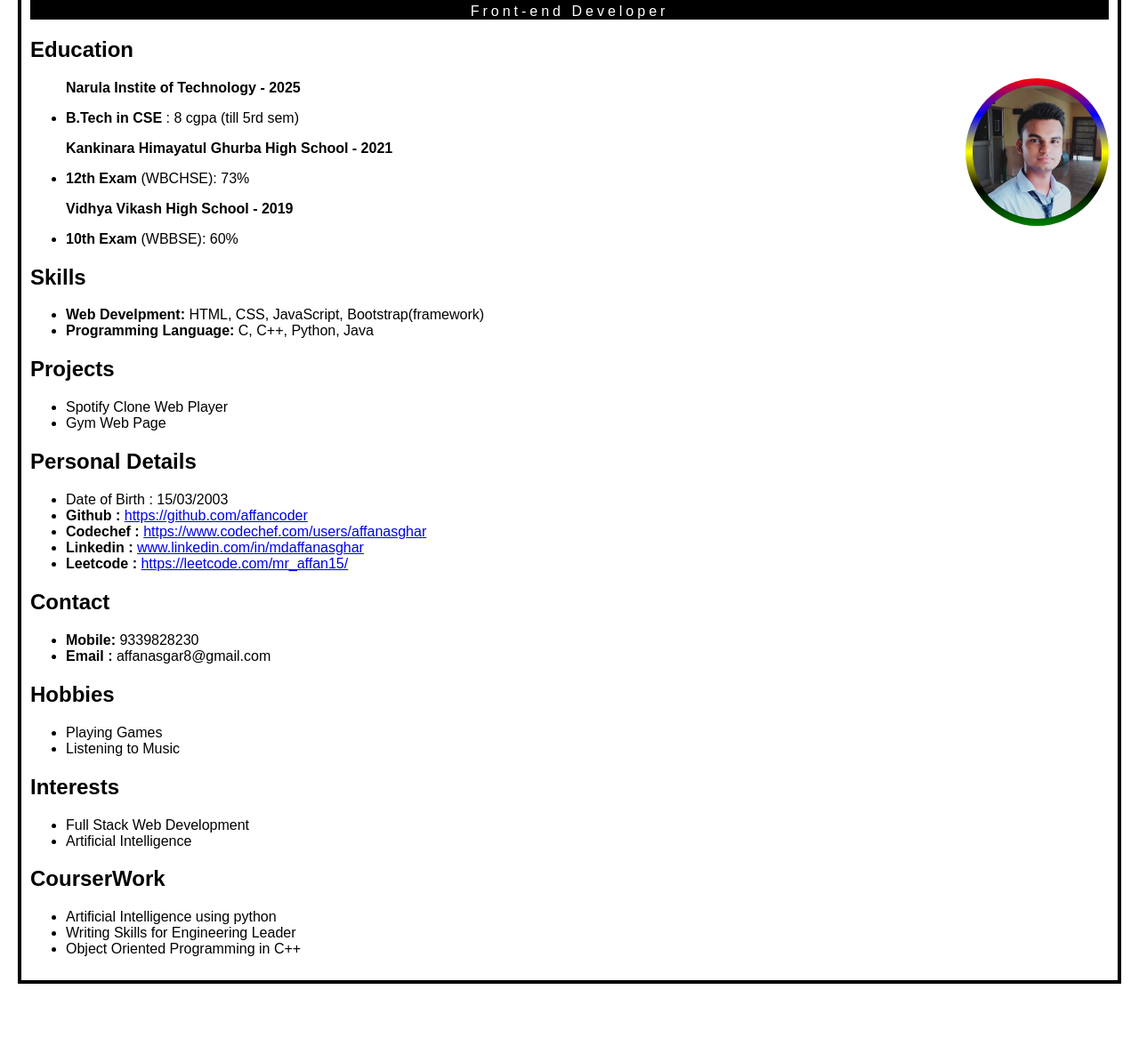
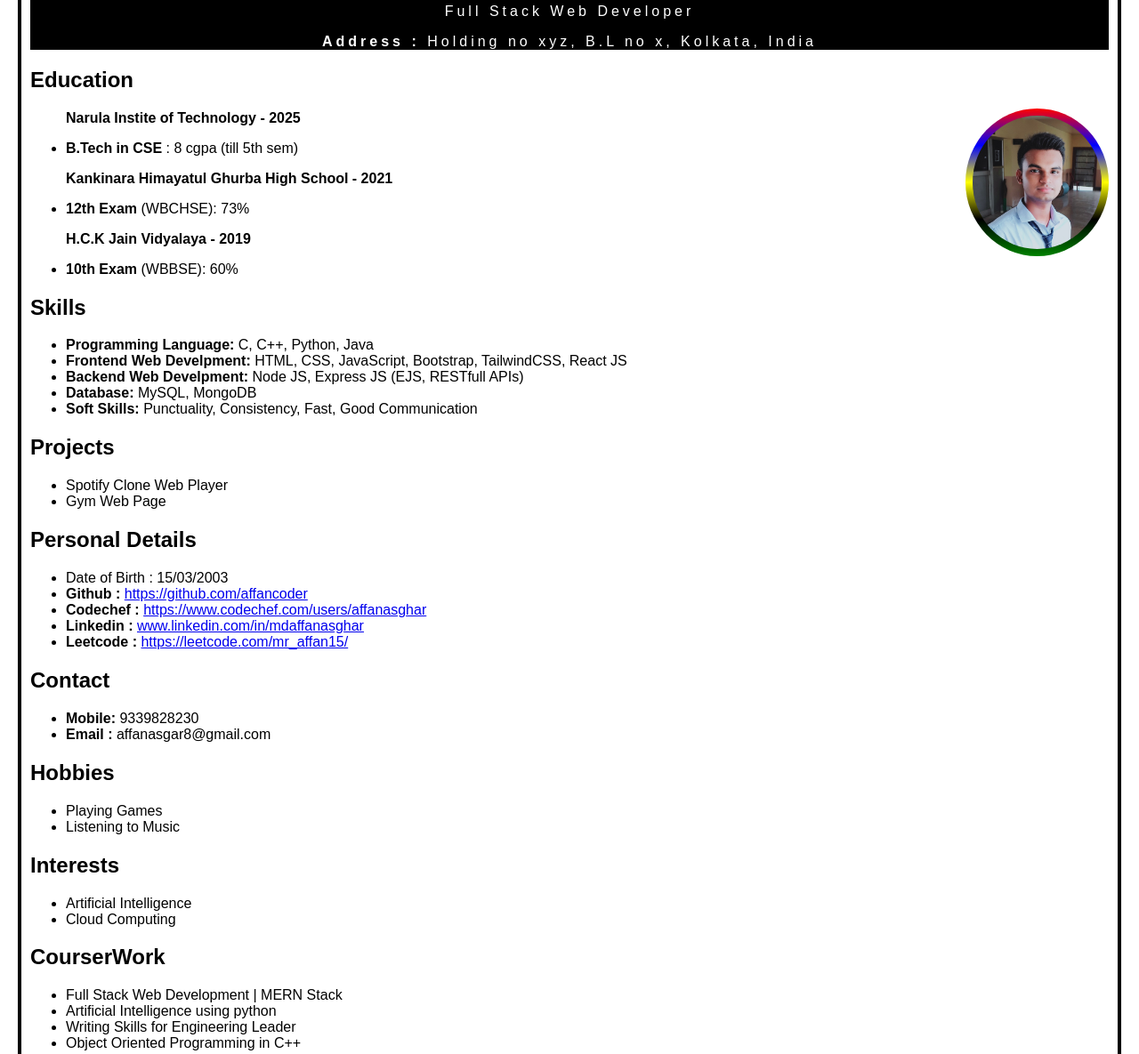
Before and after one commit to affancoder/CV_Webpage, a plain HTML site: page index.html in a window 1280 px wide. Shown: the part 98-1283 px from the top of the page at 89% size. Before the commit the page ends 1224 px from the top, so only its background shows below. Drawn offline with Linux system fonts and the light colour scheme.

Commit message:
Update index.html

```diff
--- a/index.html
+++ b/index.html
@@ -9,18 +9,18 @@
   <body>
     <header>
     <h2 style="text-align: center;">MD Affan Asghar</h2>
-    <p style="text-align: center;">Front-end Developer</p>
-<!--     <p style="text-align: center;" class="add"><b>Address : </b>Holding no 28/2, B.L no 5, Kankinara 24 Parganas (North), West Bengal</p> -->
+    <p style="text-align: center;">Full Stack Web Developer</p>
+    <p style="text-align: center;" class="add"><b>Address : </b>Holding no xyz, B.L no x, Kolkata, India</p>
     <img src="affan.jpg" alt="img" class="img-src" width="122px" height="145px" align="right"/>
     </header>
     <section>
     <h2>Education</h2>
     <ul>
       <p><b>Narula Instite of Technology - 2025</b></p>
-      <li><b>B.Tech in CSE </b>: 8 cgpa (till 5rd sem)</li>
+      <li><b>B.Tech in CSE </b>: 8 cgpa (till 5th sem)</li>
       <p><b>Kankinara Himayatul Ghurba High School - 2021</b></p>
       <li><b>12th Exam </b>(WBCHSE): 73%</li>
-      <p><b>Vidhya Vikash High School - 2019</b></p>
+      <p><b>H.C.K Jain Vidyalaya - 2019</b></p>
       <li><b>10th Exam </b>(WBBSE): 60%</li>
     </ul>
     </section>
@@ -28,8 +28,11 @@
     <section>
     <h2>Skills</h2>
     <ul>
-      <li><b>Web Develpment: </b>HTML, CSS, JavaScript, Bootstrap(framework)</li>
       <li><b>Programming Language: </b>C, C++, Python, Java</li>
+      <li><b>Frontend Web Develpment: </b>HTML, CSS, JavaScript, Bootstrap, TailwindCSS, React JS</li>
+      <li><b>Backend Web Develpment: </b>Node JS, Express JS (EJS, RESTfull APIs)</li>
+      <li><b>Database: </b>MySQL, MongoDB</li>
+      <li><b>Soft Skills: </b>Punctuality, Consistency, Fast, Good Communication</li>
     </ul>
     </section>
 
@@ -72,14 +75,15 @@
     <section>
     <h2>Interests</h2>
     <ul>
-      <li>Full Stack Web Development</li>
       <li>Artificial Intelligence</li>
+      <li>Cloud Computing</li>
     </ul>
     </section>
 
     <section>
     <h2>CourserWork</h2>
     <ul>
+      <li>Full Stack Web Development | MERN Stack</li>
       <li>Artiﬁcial Intelligence using python</li>
       <li>Writing Skills for Engineering Leader</li>
       <li>Object Oriented Programming in C++</li>
```
